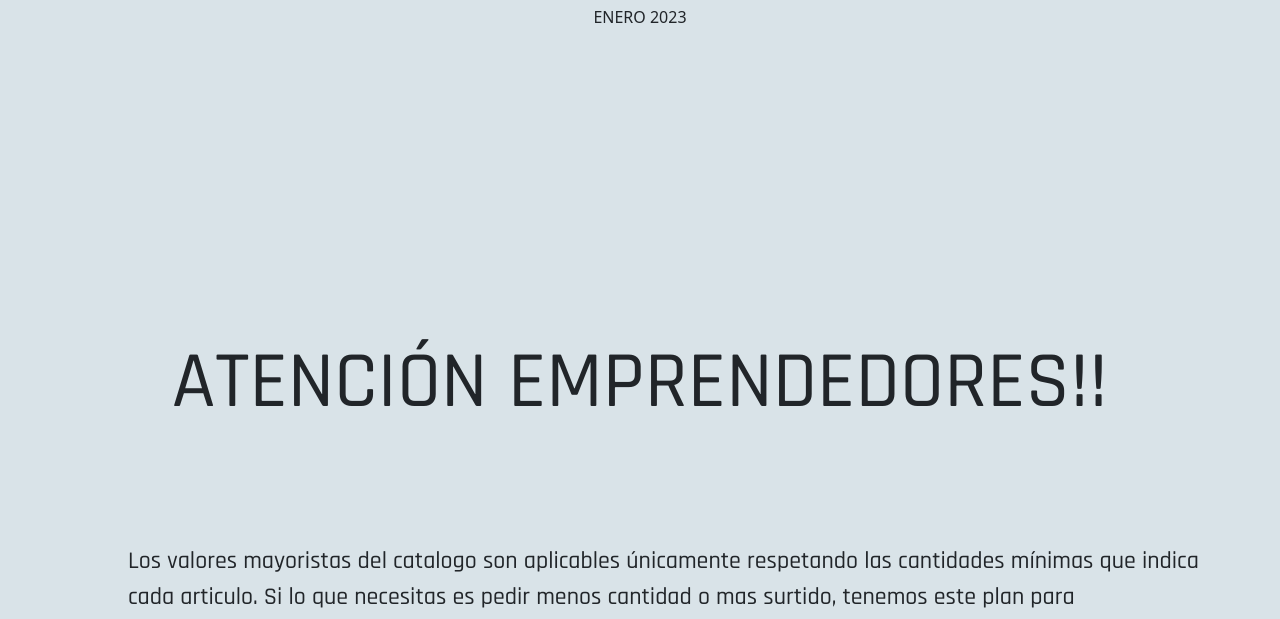
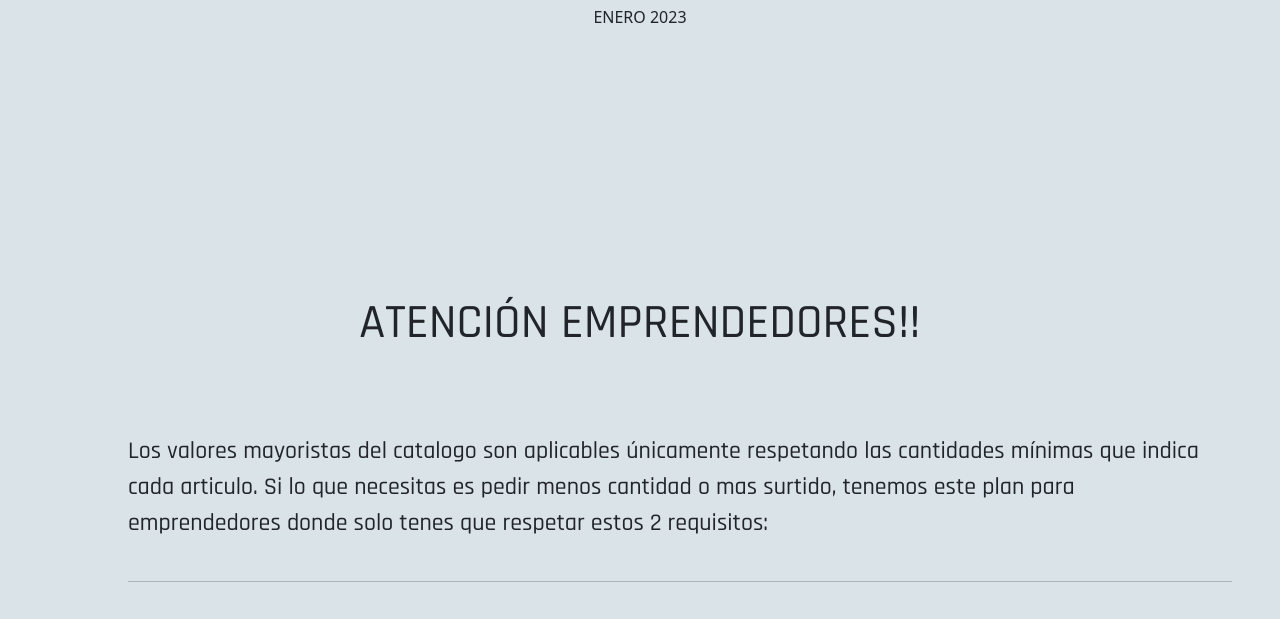
Before and after one commit to fermartini/brichome, a website: page index.html in a window 1280 px wide. Shown: the part 553-1172 px from the top of the page. Drawn offline with nearby package versions, Linux system fonts and the light colour scheme; a web font is replaced by a local one.

Commit message:
Update index.html

```diff
--- a/index.html
+++ b/index.html
@@ -66,7 +66,7 @@
     <main>
         <section class="info">
                     <div class="info__h3" data-aos="fade-up" data-aos-duration="1000">
-                        <h3>ATENCIÓN EMPRENDEDORES!!</h3>
+                        <h5>ATENCIÓN EMPRENDEDORES!!</h5>
                     </div>
 
                     <div class="info__p" data-aos="fade-up" data-aos-duration="1000">
```
